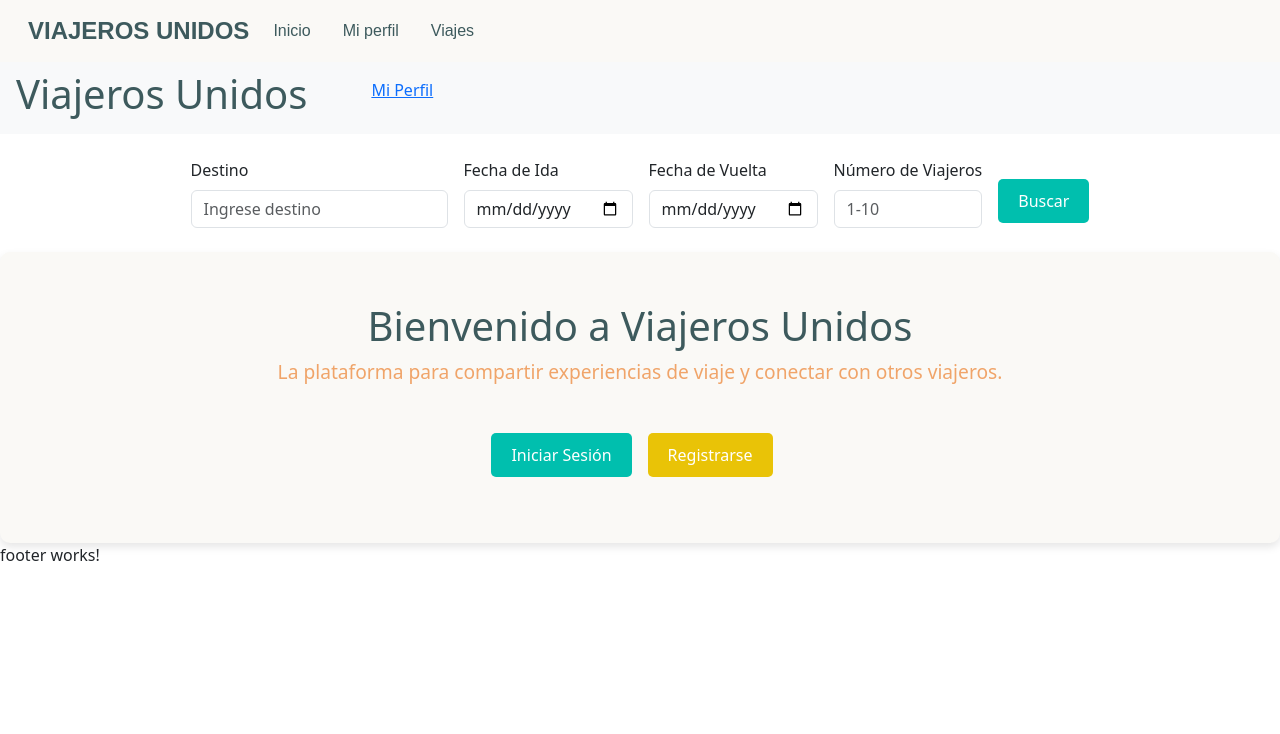
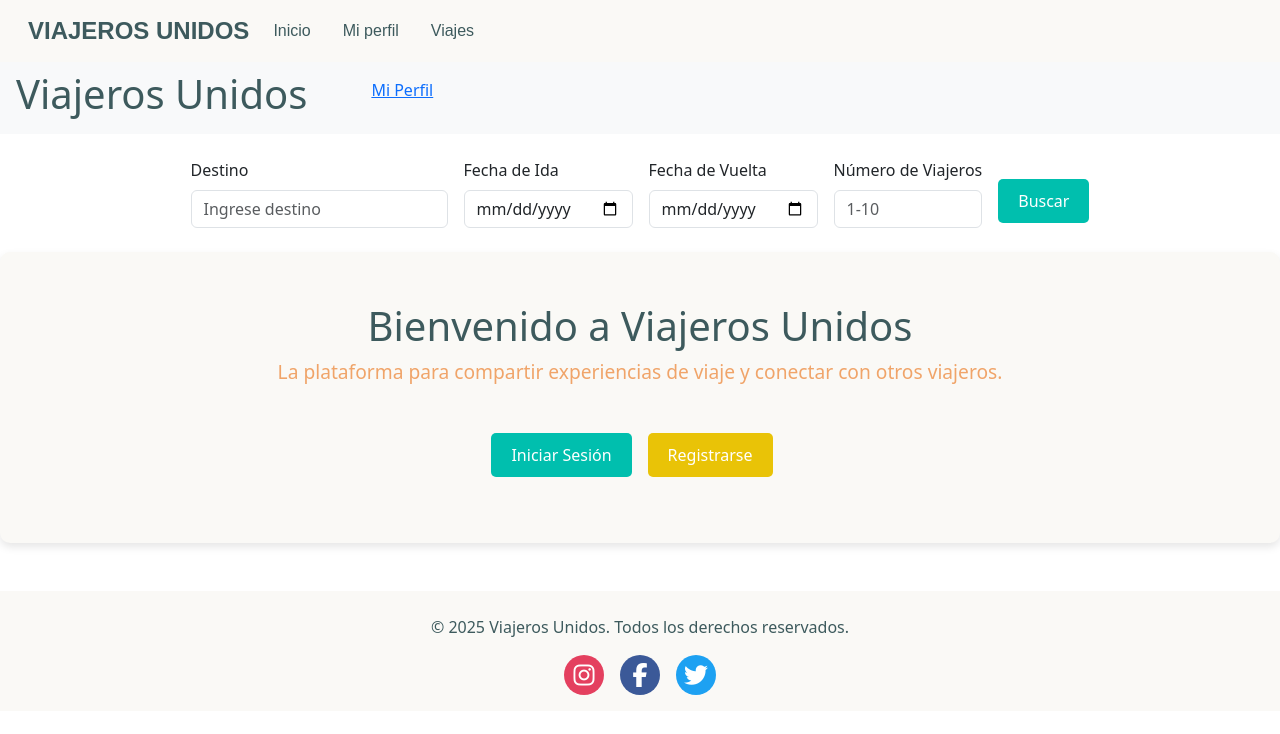
Before and after one commit to JavierSP1997/appFrontViajes, an Angular app: page / in a window 1280 px wide. Shown: the top 734 px of the page. Built offline with nearby package versions, Linux system fonts and the light colour scheme.

Commit message:
npm install @fortawesome/fontawesome-free teneis que instalar el fontawesome para que funcionen los iconos de redes sociales

```diff
--- a/angular.json
+++ b/angular.json
@@ -25,6 +25,8 @@
 							}
 						],
 						"styles": [
+							"node_modules/@fortawesome/fontawesome-free/css/all.min.css",
+							"src/styles.css",
 							"node_modules/bootstrap/dist/css/bootstrap.min.css",
 							"src/styles.css"
 						],
--- a/package.json
+++ b/package.json
@@ -17,6 +17,7 @@
     "@angular/platform-browser": "^19.2.0",
     "@angular/platform-browser-dynamic": "^19.2.0",
     "@angular/router": "^19.2.0",
+    "@fortawesome/fontawesome-free": "^6.7.2",
     "bootstrap": "^5.3.5",
     "rxjs": "~7.8.0",
     "tslib": "^2.3.0",
--- a/src/app/components/footer/footer.component.css
+++ b/src/app/components/footer/footer.component.css
@@ -0,0 +1,34 @@
+footer {
+	background-color: var(--color-fondo-principal);
+	color: var(--color-titulo-principal);
+}
+a {
+	text-decoration: none;
+}
+.social-icon {
+	font-size: 24px;
+	display: inline-flex;
+	align-items: center;
+	justify-content: center;
+	width: 40px;
+	height: 40px;
+	border-radius: 50%;
+	color: white;
+	transition: transform 0.3s ease;
+}
+
+.social-icon:hover {
+	transform: scale(1.1);
+}
+
+.social-icon.instagram {
+	background-color: #e4405f;
+}
+
+.social-icon.facebook {
+	background-color: #3b5998;
+}
+
+.social-icon.twitter {
+	background-color: #1da1f2;
+}
--- a/src/app/components/footer/footer.component.html
+++ b/src/app/components/footer/footer.component.html
@@ -1 +1,18 @@
-<p>footer works!</p>
+<footer class="pt-4 pb-3 mt-5">
+    <div class="container">
+      <div class="text-center">
+        <p>&copy; 2025 Viajeros Unidos. Todos los derechos reservados.</p>
+        <div class="social-icons mt-3">
+          <a href="https://www.instagram.com" target="_blank" class="social-icon instagram me-3">
+            <i class="fab fa-instagram"></i>
+          </a>
+          <a href="https://www.facebook.com" target="_blank" class="social-icon facebook me-3">
+            <i class="fab fa-facebook-f"></i>
+          </a>
+          <a href="https://www.twitter.com" target="_blank" class="social-icon twitter">
+            <i class="fab fa-twitter"></i>
+          </a>
+        </div>
+      </div>
+    </div>
+  </footer>
```
Also changed, not shown: 1 other file (tests, documents, lock files or other folders).
